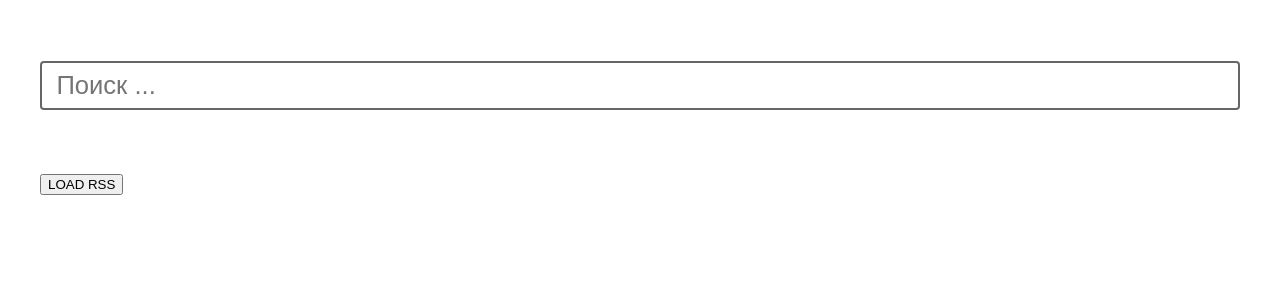
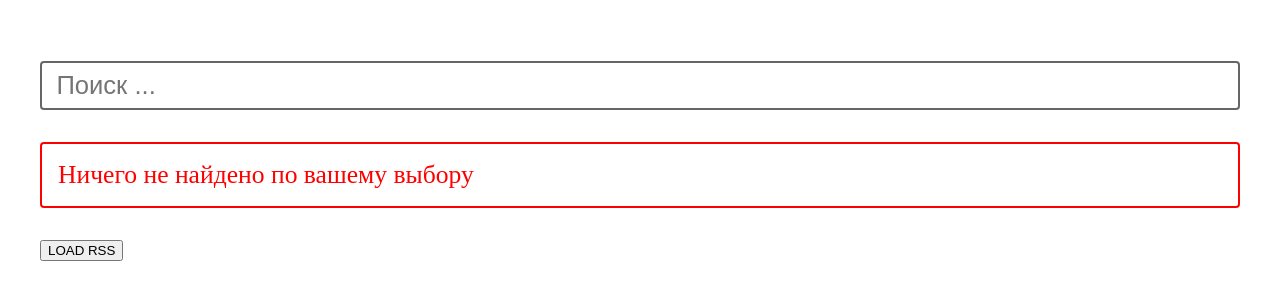
Before and after one commit to LaboratoryVue/rss-reader-regru-test-app, a Vue app: page / in a window 1280 px wide. Shown: the top 300 px of the page. Built offline with nearby package versions, Linux system fonts and the light colour scheme; the HTML template or start-up script is replaced by a standard one.

Commit message:
add warning component

```diff
--- a/src/components/List.vue
+++ b/src/components/List.vue
@@ -1,16 +1,18 @@
 <template>
   <div class="list">
+    <warning :show="warning" />
     <list-item v-for="item in items" :key="itemID(item.guid)" :item="item" />
   </div>
 </template>
 
-
 <script>
 import ListItem from '../components/ListItem.vue';
+import Warning from '../components/Warning.vue';
 export default {
   name: 'List',
   components: {
-    ListItem
+    ListItem,
+    Warning
   },
   methods: {
     itemID(value) {
@@ -20,6 +22,9 @@ export default {
   computed: {
     items() {
       return this.$store.getters.getItemsFiltered;
+    },
+    warning() {
+      return this.items.length > 0 ? false : true;
     }
   }
 };
--- a/src/components/Search.vue
+++ b/src/components/Search.vue
@@ -3,7 +3,6 @@
     <input v-model="search" class="search__input" type="text" name="search" placeholder="Поиск ..." />
   </div>
 </template>
-
 
 <script>
 // https://stackoverflow.com/questions/46319826/filter-ul-list-by-input-text-vue-js-2
--- /dev/null
+++ b/src/components/Warning.vue
@@ -0,0 +1,31 @@
+<template>
+  <div v-if="show" class="warning">
+    <p class="warning__text">Ничего не найдено по вашему выбору</p>
+  </div>
+</template>
+
+<script>
+export default {
+  name: 'Warning',
+  props: {
+    show: {
+      type: Boolean,
+      default: false
+    }
+  }
+};
+</script>
+
+<style lang="scss" scoped>
+.warning {
+  padding: 1rem;
+  border: 2px solid red;
+  border-radius: 4px;
+
+  &__text {
+    margin: 0;
+    font-size: 1.6rem;
+    color: red;
+  }
+}
+</style>
```
